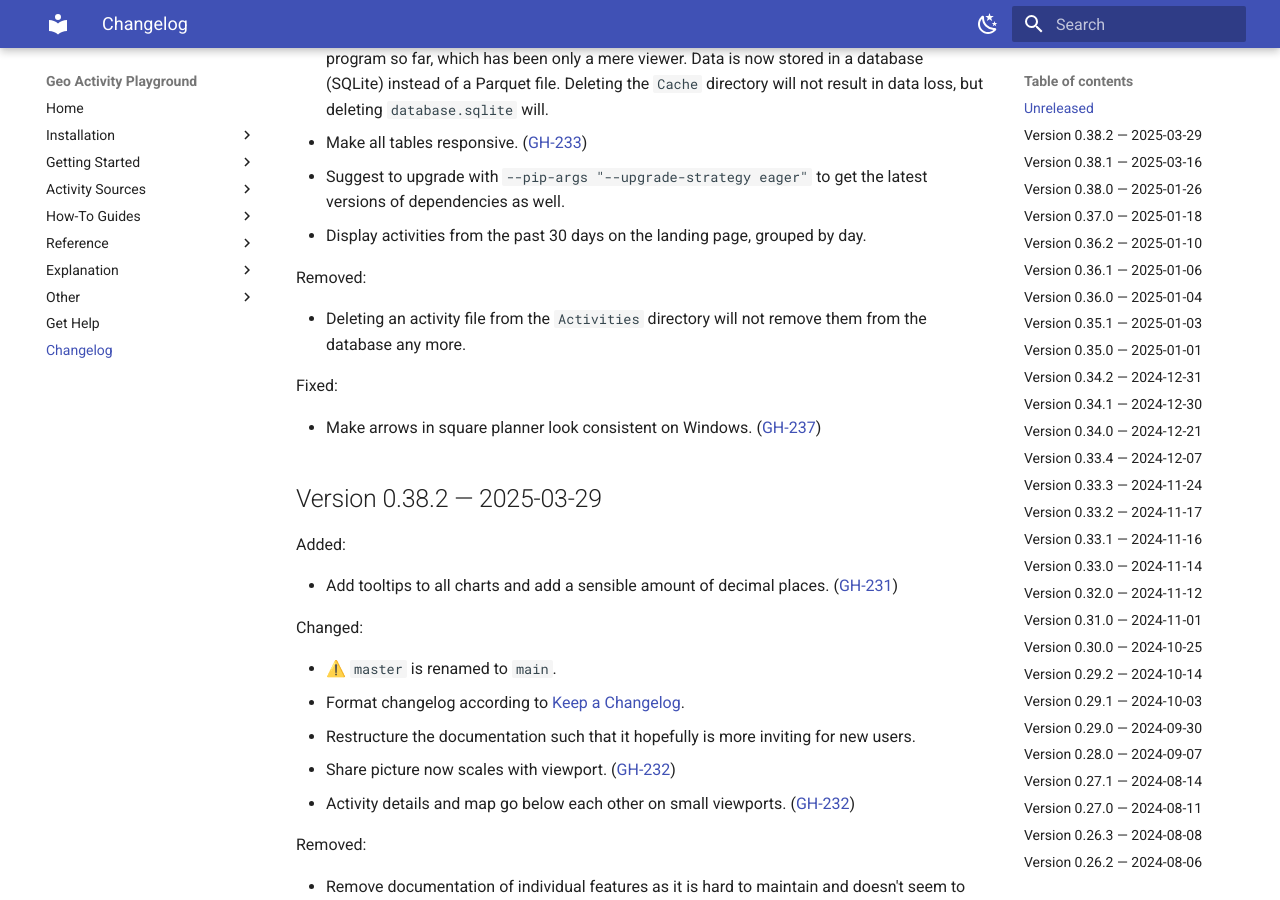
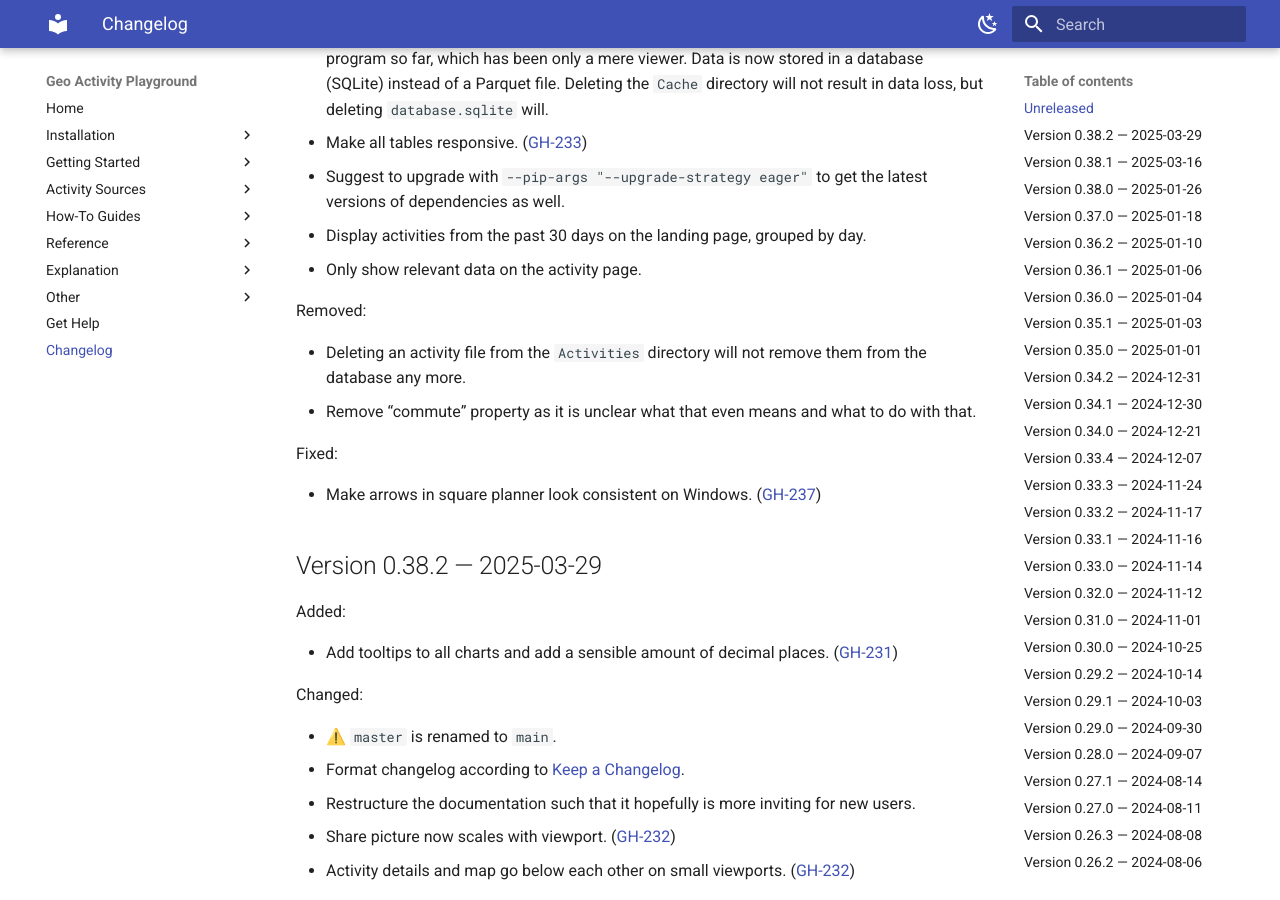
Before and after one commit to martin-ueding/geo-activity-playground, an MkDocs documentation site: the page built from docs/changelog.md, in a window 1280 px wide and 900 px high, scrolled down 705 px. Built offline with MkDocs 1.6.1 and Material for MkDocs 9.7.7, drawn with Linux system fonts in a browser that asks for light colours.

Commit message:
Changelog entry

```diff
--- a/docs/changelog.md
+++ b/docs/changelog.md
@@ -33,10 +33,12 @@ Changed:
 - Make all tables responsive. ([GH-233](https://github.com/martin-ueding/geo-activity-playground/issues/233))
 - Suggest to upgrade with `--pip-args "--upgrade-strategy eager"` to get the latest versions of dependencies as well.
 - Display activities from the past 30 days on the landing page, grouped by day.
+- Only show relevant data on the activity page.
 
 Removed:
 
 - Deleting an activity file from the `Activities` directory will not remove them from the database any more.
+- Remove “commute” property as it is unclear what that even means and what to do with that.
 
 Fixed:
 
```
